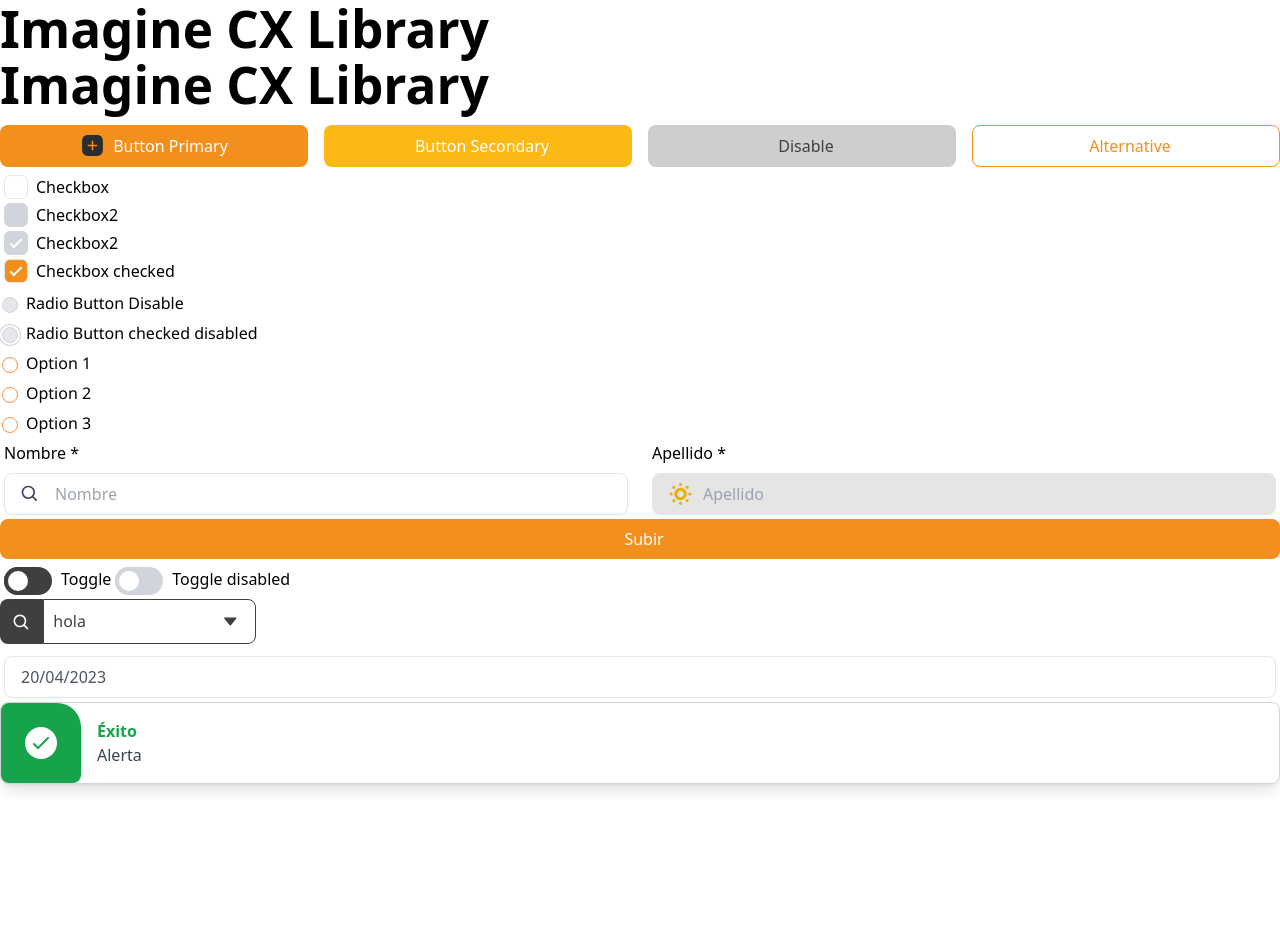
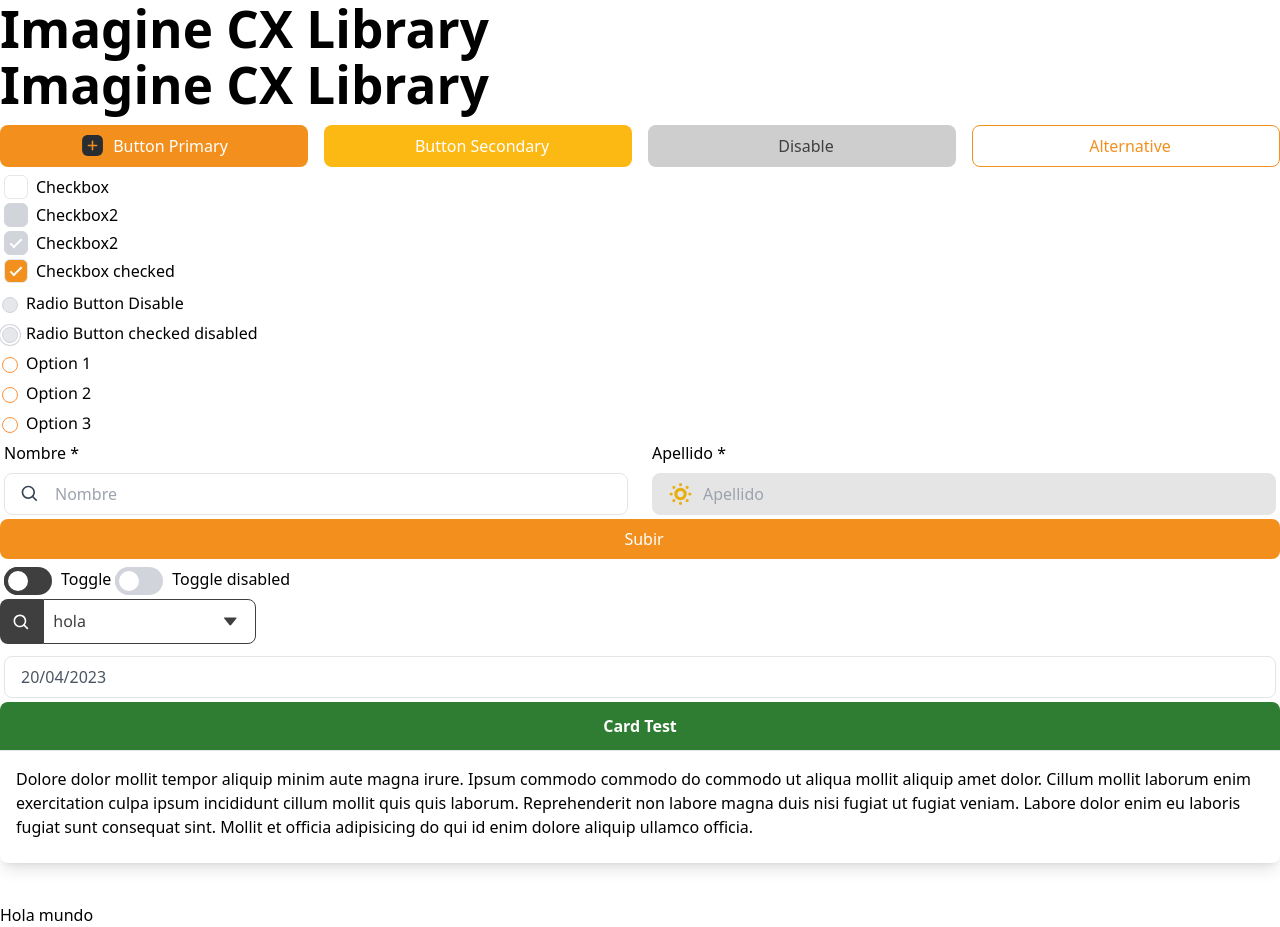
Before and after one commit to Imagine-CX/imaginecx-library, a React (Vite) app: page / in a window 1280 px wide. Before the commit the page ends 800 px from the top, so only its background shows below. Built offline with nearby package versions, Linux system fonts and the light colour scheme.

Commit message:
Component card basic

```diff
--- a/src/App.tsx
+++ b/src/App.tsx
@@ -1,6 +1,6 @@
 import { BiSearch } from 'react-icons/bi';
 
-import { Alert, Button, CheckBox, Dropdown, Header, InputField, Radio, Toggle } from './components';
+import { Button, Card, CheckBox, Dropdown, Header, InputField, Radio, Toggle } from './components';
 import { ContCalendar } from './components/Calendar/ContCalendar';
 
 const options = [
@@ -123,8 +123,18 @@ function App() {
           disableBefore={new Date('2023-05-08')}
         />
       </div>
-      <div>
-        <Alert />
+      <div className="">
+        <Card title="Card Test" color="icx-card-success">
+          <p>
+            Dolore dolor mollit tempor aliquip minim aute magna irure. Ipsum commodo commodo do commodo ut aliqua mollit
+            aliquip amet dolor. Cillum mollit laborum enim exercitation culpa ipsum incididunt cillum mollit quis quis
+            laborum. Reprehenderit non labore magna duis nisi fugiat ut fugiat veniam. Labore dolor enim eu laboris
+            fugiat sunt consequat sint. Mollit et officia adipisicing do qui id enim dolore aliquip ullamco officia.
+          </p>
+        </Card>
+      </div>
+      <div className="icx-mt-10">
+        <h1>Hola mundo</h1>
       </div>
     </div>
   );
--- a/src/components/Calendar/index.ts
+++ b/src/components/Calendar/index.ts
@@ -1 +1 @@
-export * from './Calendar';
+export * from './ContCalendar';
--- /dev/null
+++ b/src/components/Card/Card.tsx
@@ -0,0 +1,18 @@
+interface ICard extends React.PropsWithChildren {
+  title?: string;
+  color?: string;
+}
+
+export const Card = ({ title, color, children }: ICard): JSX.Element => {
+  const estiloCard: string = !color ? 'icx-justify-start' : `${color} icx-justify-center icx-text-white`;
+
+  return (
+    <div className="icx-bg-white icx-mx-auto icx-shadow-lg icx-rounded-lg icx-w-full icx-pb-2">
+      <div className={`icx-flex icx-rounded-t-lg icx-items-center icx-px-5 icx-py-3 ${estiloCard}`}>
+        <p className="icx-font-bold">{title}</p>
+      </div>
+      <hr />
+      <div className="icx-flex icx-flex-col icx-gap-2 icx-m-4">{children}</div>
+    </div>
+  );
+};
--- a/src/components/index.ts
+++ b/src/components/index.ts
@@ -3,6 +3,7 @@ import './style.css';
 export * from './Alerts/Alert';
 export * from './Btns';
 export * from './Calendar';
+export * from './Card/Card';
 export * from './Forms';
 export * from './Headers';
 export type { IHelloWorld } from './HelloWorld';
--- a/src/components/style.css
+++ b/src/components/style.css
@@ -178,6 +178,19 @@
             icx-text-gray-600
             icx-cursor-not-allowed;
   }
+
+  .icx-card-error{
+    @apply icx-bg-error;
+  }
+  .icx-card-finish{
+    @apply icx-bg-finish;
+  }
+  .icx-card-success{
+    @apply icx-bg-success;
+  }
+  .icx-card-pending{
+    @apply icx-bg-pending;
+  }
 }
 
 .text-red-red {
--- a/tailwind.config.js
+++ b/tailwind.config.js
@@ -29,6 +29,10 @@ export default {
           100: '#CECECE',
           200: '#3F3F3F',
         },
+        error: '#d80000',
+        finish: '#0288d1',
+        success: '#2e7d32',
+        pending: '#f3c200'
       },
       fontFamily: {
         imagine: ['Segoe UI', 'sans-serif'],
```
